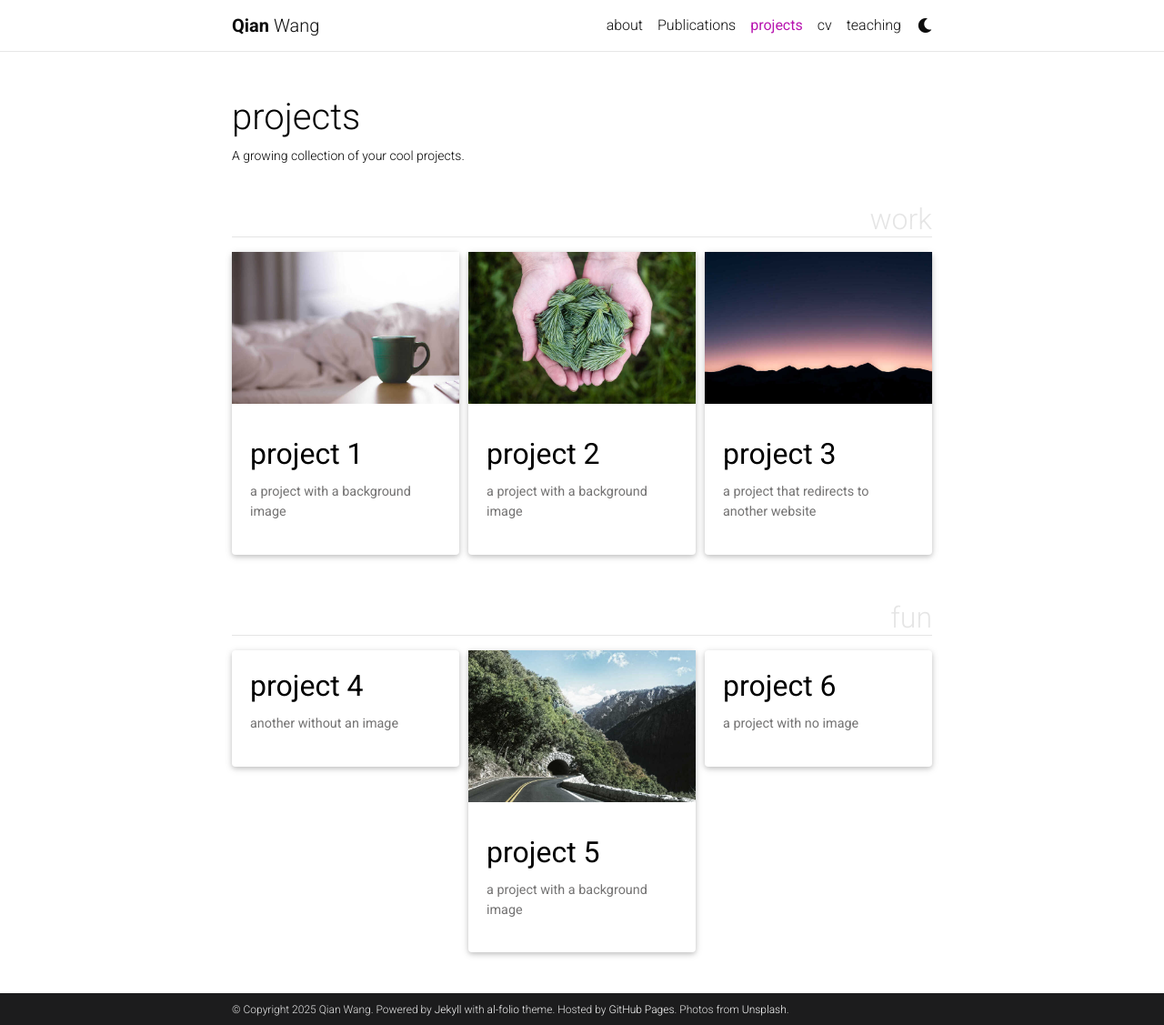
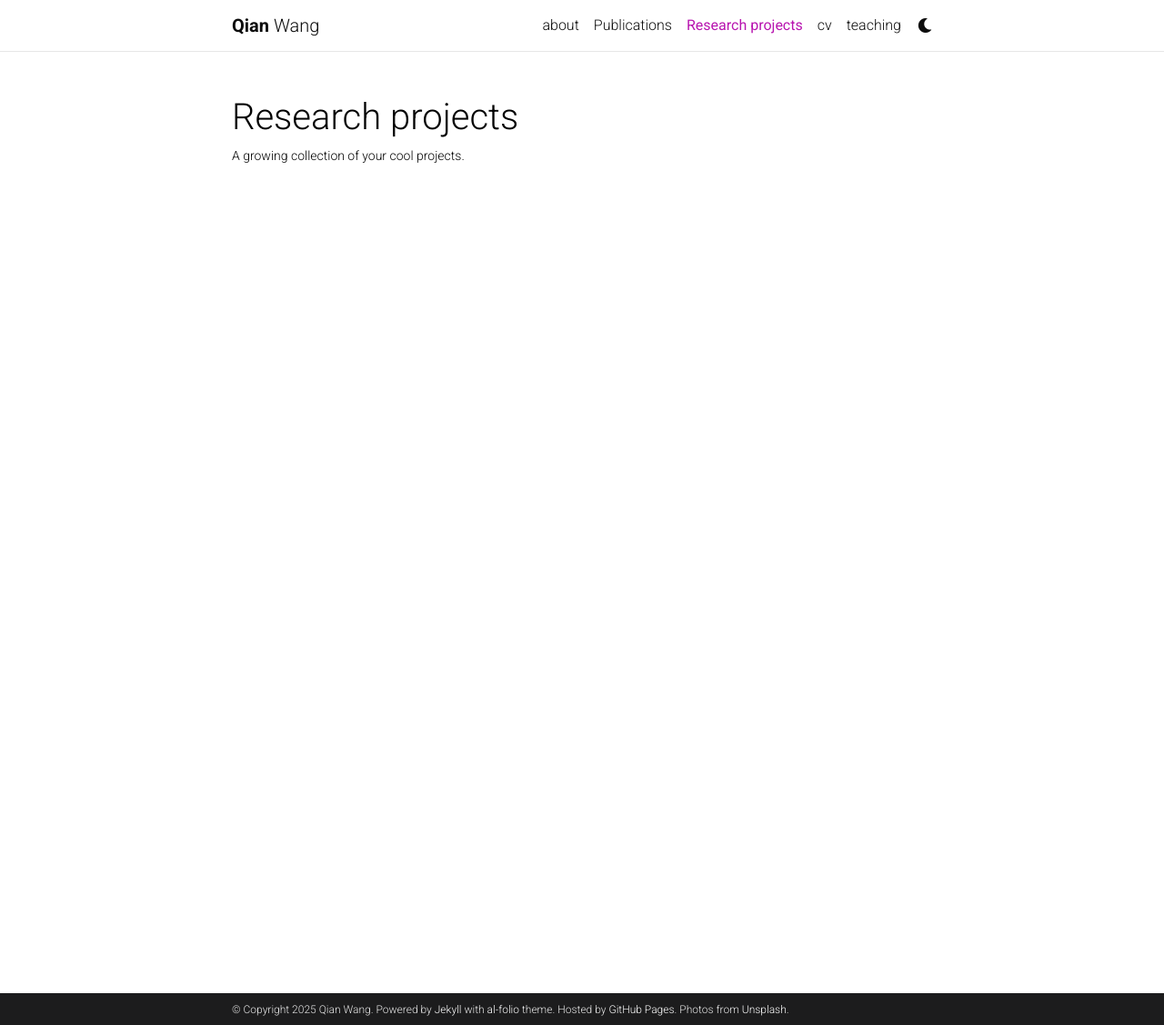
Before and after one commit to Cubic-q/cubic-q.github.io, a Jekyll site: the page built from _pages/projects.md, in a window 1280 px wide and 1127 px high. Shown: the whole window at 91% size. Built offline with Jekyll 4.4.1, drawn with Linux system fonts in a browser that asks for light colours; full-size pictures stand in for the smaller copies a plugin makes; comment, search, counter and statistics services are not loaded; a style sheet for code colours, icons or effects is not loaded.

Commit message:
projtest

```diff
--- a/_pages/projects.md
+++ b/_pages/projects.md
@@ -1,58 +1,13 @@
 ---
 layout: page
-title: projects
-permalink: /projects/
+title: Research projects
+permalink: /Research projects/
 description: A growing collection of your cool projects.
 nav: true
 nav_order: 2
-display_categories: [work, fun]
-horizontal: false
+
 ---
 
-<!-- pages/projects.md -->
-<div class="projects">
-{%- if site.enable_project_categories and page.display_categories %}
-  <!-- Display categorized projects -->
-  {%- for category in page.display_categories %}
-  <h2 class="category">{{ category }}</h2>
-  {%- assign categorized_projects = site.projects | where: "category", category -%}
-  {%- assign sorted_projects = categorized_projects | sort: "importance" %}
-  <!-- Generate cards for each project -->
-  {% if page.horizontal -%}
-  <div class="container">
-    <div class="row row-cols-2">
-    {%- for project in sorted_projects -%}
-      {% include projects_horizontal.html %}
-    {%- endfor %}
-    </div>
-  </div>
-  {%- else -%}
-  <div class="grid">
-    {%- for project in sorted_projects -%}
-      {% include projects.html %}
-    {%- endfor %}
-  </div>
-  {%- endif -%}
-  {% endfor %}
+<!-- For now, this page is assumed to be a static description of your courses. You can convert it to a collection similar to `_projects/` so that you can have a dedicated page for each course. -->
 
-{%- else -%}
-<!-- Display projects without categories -->
-  {%- assign sorted_projects = site.projects | sort: "importance" -%}
-  <!-- Generate cards for each project -->
-  {% if page.horizontal -%}
-  <div class="container">
-    <div class="row row-cols-2">
-    {%- for project in sorted_projects -%}
-      {% include projects_horizontal.html %}
-    {%- endfor %}
-    </div>
-  </div>
-  {%- else -%}
-  <div class="grid">
-    {%- for project in sorted_projects -%}
-      {% include projects.html %}
-    {%- endfor %}
-  </div>
-  {%- endif -%}
-{%- endif -%}
-</div>
+<!-- Organize your courses by years, topics, or universities, however you like! -->
```
